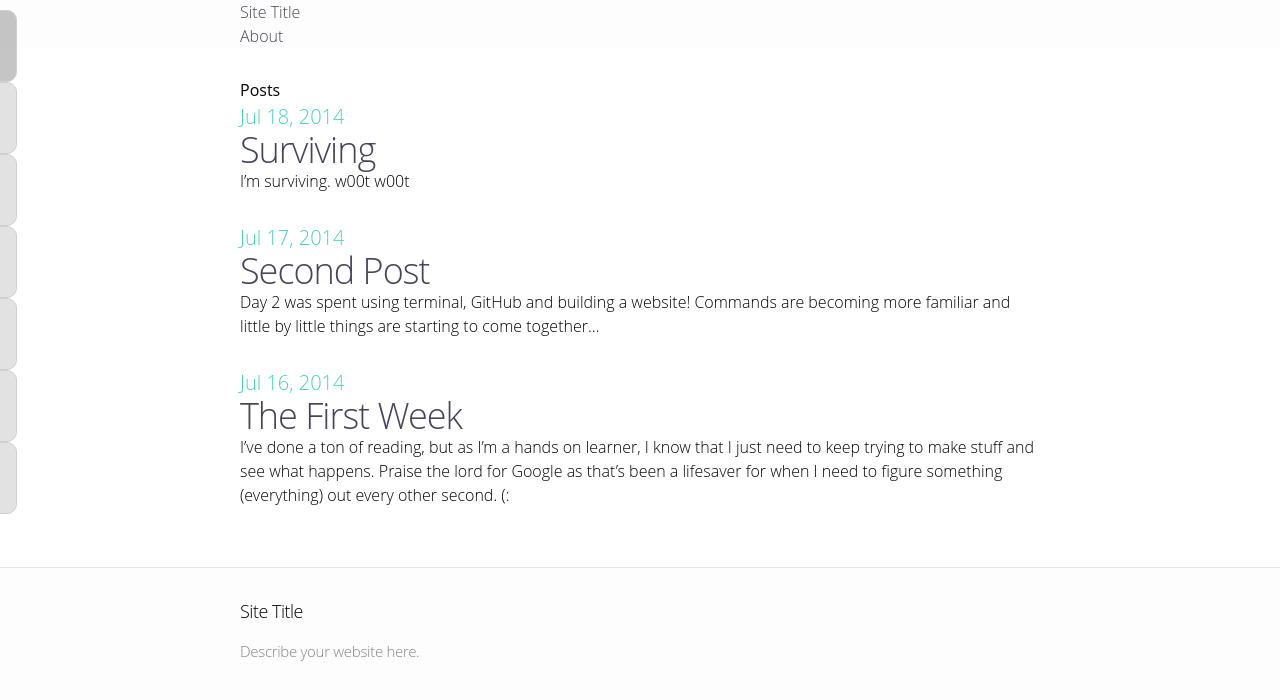
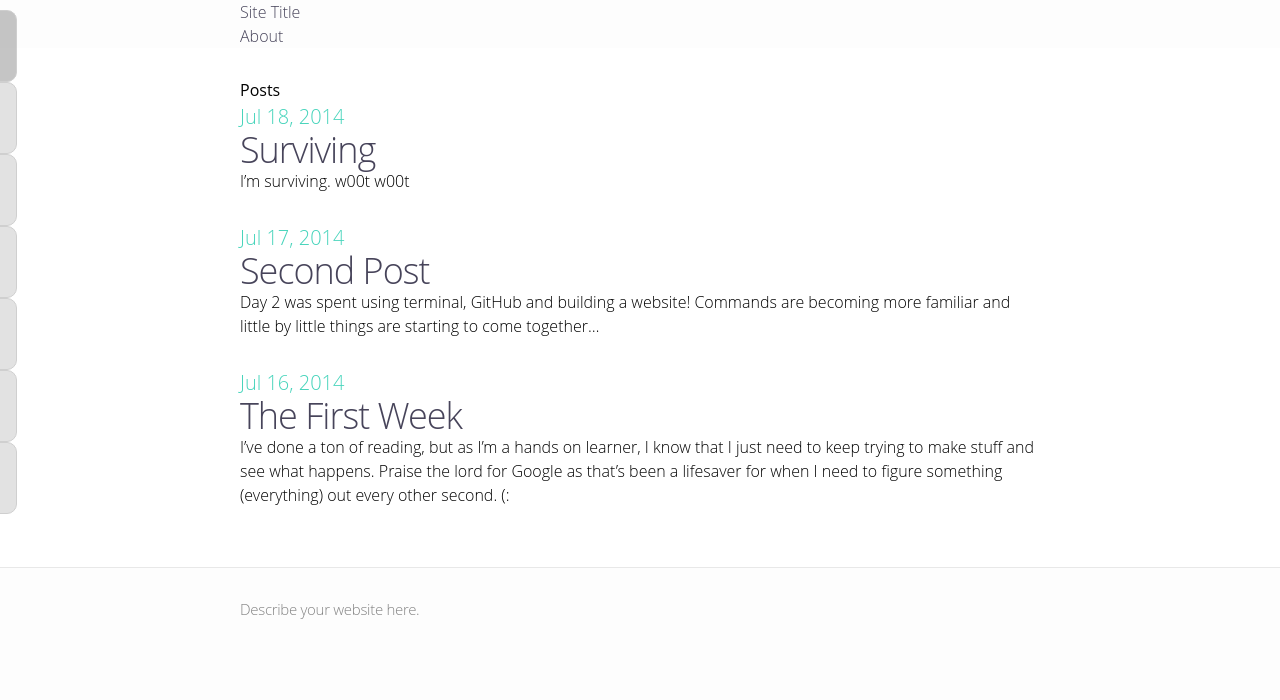
Before and after one commit to kimkaralekas/kimkaralekas.github.io, a Jekyll site: the page built from index.html, in a window 1280 px wide. Shown: the top 700 px of the page. Built offline with Jekyll 4.4.1, drawn with Linux system fonts in a browser that asks for light colours; nearby versions of some CDN libraries; library files that are not in the unit come from our copies; grey boxes are pictures that could not be loaded.

Commit message:
delete footer stuff

```diff
--- a/_includes/footer.html
+++ b/_includes/footer.html
@@ -2,38 +2,8 @@
 
   <div class="wrap">
 
-    <h2 class="footer-heading">{{ site.title }}</h2>
-
     <div class="footer-col-1 column">
 
-    </div>
-
-    <div class="footer-col-2 column">
-      <ul>
-        {% if site.github_username %}<li>
-          <a href="https://github.com/{{ site.github_username }}">
-
-            <span class="username">{{ site.github_username }}</span>
-          </a>
-        </li>{% endif %}
-        {% if site.twitter_username %}<li>
-          <a href="https://twitter.com/{{ site.twitter_username }}">
-            <span class="icon twitter">
-              <svg version="1.1" class="twitter-icon-svg" xmlns="http://www.w3.org/2000/svg" xmlns:xlink="http://www.w3.org/1999/xlink" x="0px" y="0px"
-                 viewBox="0 0 16 16" enable-background="new 0 0 16 16" xml:space="preserve">
-                <path fill="#C2C2C2" d="M15.969,3.058c-0.586,0.26-1.217,0.436-1.878,0.515c0.675-0.405,1.194-1.045,1.438-1.809
-                c-0.632,0.375-1.332,0.647-2.076,0.793c-0.596-0.636-1.446-1.033-2.387-1.033c-1.806,0-3.27,1.464-3.27,3.27
-                c0,0.256,0.029,0.506,0.085,0.745C5.163,5.404,2.753,4.102,1.14,2.124C0.859,2.607,0.698,3.168,0.698,3.767
-                c0,1.134,0.577,2.135,1.455,2.722C1.616,6.472,1.112,6.325,0.671,6.08c0,0.014,0,0.027,0,0.041c0,1.584,1.127,2.906,2.623,3.206
-                C3.02,9.402,2.731,9.442,2.433,9.442c-0.211,0-0.416-0.021-0.615-0.059c0.416,1.299,1.624,2.245,3.055,2.271
-                c-1.119,0.877-2.529,1.4-4.061,1.4c-0.264,0-0.524-0.015-0.78-0.046c1.447,0.928,3.166,1.469,5.013,1.469
-                c6.015,0,9.304-4.983,9.304-9.304c0-0.142-0.003-0.283-0.009-0.423C14.976,4.29,15.531,3.714,15.969,3.058z"/>
-              </svg>
-            </span>
-            <span class="username">{{ site.twitter_username }}</span>
-          </a>
-        </li>{% endif %}
-      </ul>
     </div>
 
     <div class="footer-col-3 column">
```
